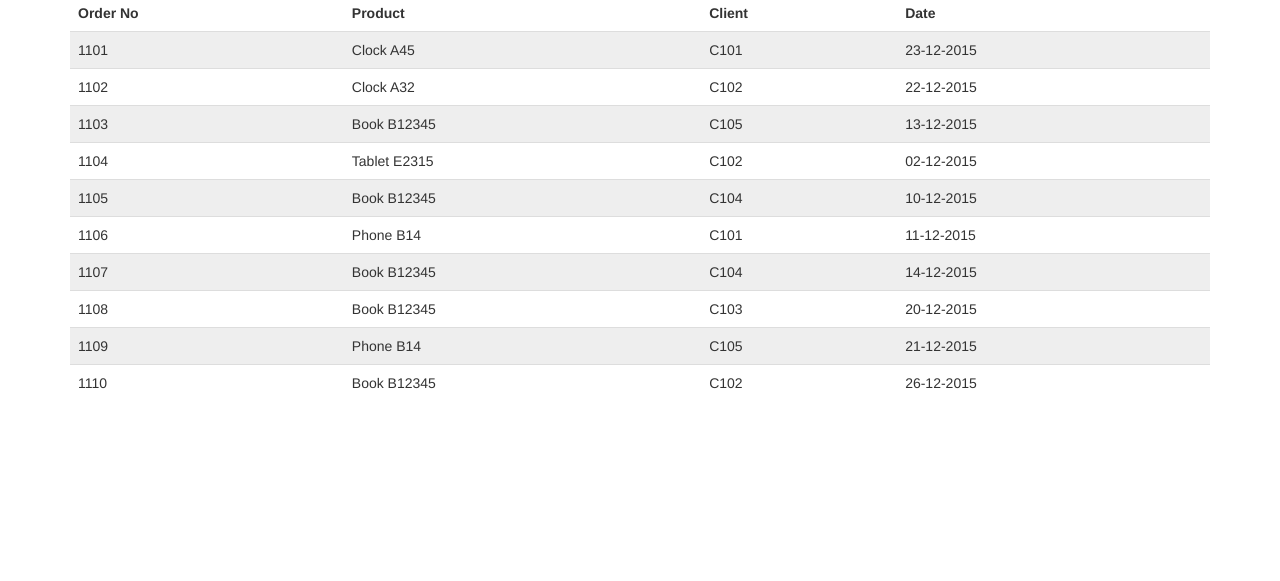
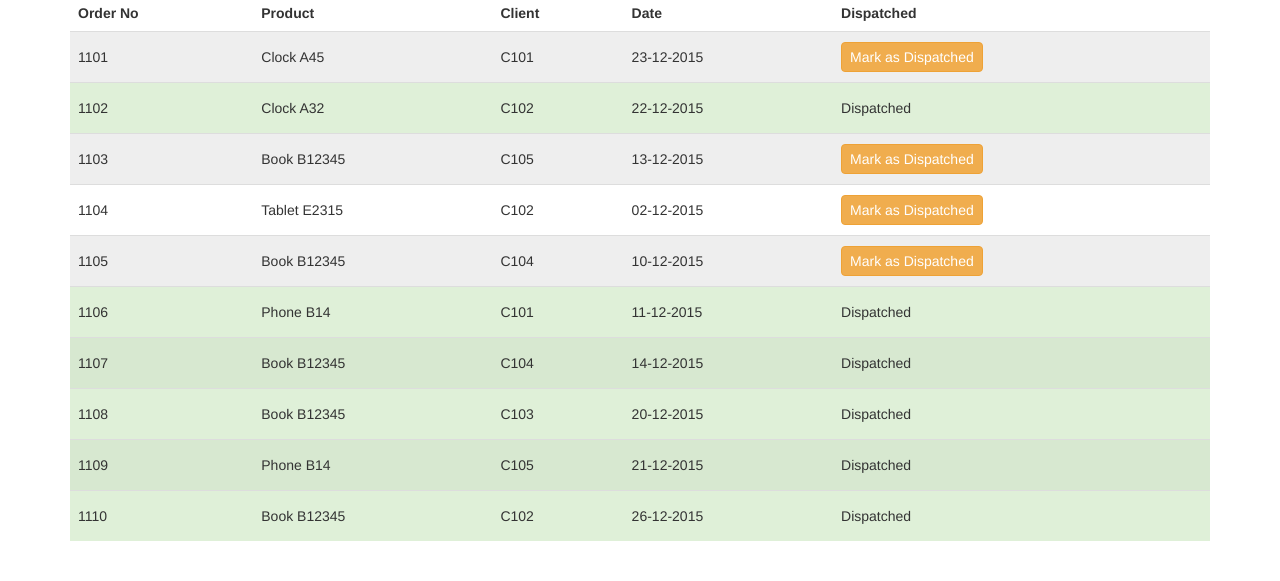
Before and after one commit to paulocoding/angular-test, a plain HTML site: page public/index.html in a window 1280 px wide. Shown: the part 219-800 px from the top of the page. Drawn offline with nearby package versions, Linux system fonts and the light colour scheme.

Commit message:
added dispatch orders feature

```diff
--- a/public/assets/css/styles.css
+++ b/public/assets/css/styles.css
@@ -3,3 +3,14 @@ body {
 
 .zebra:nth-child(even) {
   background-color: #eee; }
+
+.zebra:nth-child(even).bg-success {
+  background-color: #d7e8d0; }
+
+table.orders tr td {
+  vertical-align: middle;
+  height: 51px; }
+
+.small-btn {
+  margin: 0;
+  padding: 4px 8px; }
--- a/public/assets/js/bundle.js
+++ b/public/assets/js/bundle.js
@@ -3,16 +3,16 @@ angular.module("ordersApp", []);
 (function(){
 	var ordersFactory = function(){
 		var orders = [
-	    { orderNo: 1101, productName: "Clock A45", client: "C101", date: "23-12-2015"},
-	    { orderNo: 1102, productName: "Clock A32", client: "C102", date: "22-12-2015"},
-	    { orderNo: 1103, productName: "Book B12345", client: "C105", date: "13-12-2015"},
-	    { orderNo: 1104, productName: "Tablet E2315", client: "C102", date: "02-12-2015"},
-	    { orderNo: 1105, productName: "Book B12345", client: "C104", date: "10-12-2015"},
-	    { orderNo: 1106, productName: "Phone B14", client: "C101", date: "11-12-2015"},
-	    { orderNo: 1107, productName: "Book B12345", client: "C104", date: "14-12-2015"},
-	    { orderNo: 1108, productName: "Book B12345", client: "C103", date: "20-12-2015"},
-	    { orderNo: 1109, productName: "Phone B14", client: "C105", date: "21-12-2015"},
-	    { orderNo: 1110, productName: "Book B12345", client: "C102", date: "26-12-2015"}
+	    { orderNo: 1101, productName: "Clock A45", client: "C101", date: "23-12-2015", sent: false},
+	    { orderNo: 1102, productName: "Clock A32", client: "C102", date: "22-12-2015", sent: true},
+	    { orderNo: 1103, productName: "Book B12345", client: "C105", date: "13-12-2015", sent: false},
+	    { orderNo: 1104, productName: "Tablet E2315", client: "C102", date: "02-12-2015", sent: false},
+	    { orderNo: 1105, productName: "Book B12345", client: "C104", date: "10-12-2015", sent: false},
+	    { orderNo: 1106, productName: "Phone B14", client: "C101", date: "11-12-2015", sent: true},
+	    { orderNo: 1107, productName: "Book B12345", client: "C104", date: "14-12-2015", sent: true},
+	    { orderNo: 1108, productName: "Book B12345", client: "C103", date: "20-12-2015", sent: true},
+	    { orderNo: 1109, productName: "Phone B14", client: "C105", date: "21-12-2015", sent: true},
+	    { orderNo: 1110, productName: "Book B12345", client: "C102", date: "26-12-2015", sent: true}
 	  ];
 		var factory = {};
 		factory.getOrders = function(){
@@ -25,6 +25,9 @@ angular.module("ordersApp", []);
 
 var OrdersListController = function($scope, ordersFactory){
   $scope.orders = ordersFactory.getOrders();
+  $scope.sendOrder = function(order){
+    order.sent = true;
+  };
 };
 OrdersListController.$inject = ["$scope", "ordersFactory"];
 angular.module("ordersApp").controller("OrdersListController",OrdersListController);
--- a/public/index.html
+++ b/public/index.html
@@ -9,7 +9,7 @@
     <meta name="description" content="">
     <meta name="author" content="">
 
-    <title>Starter Template for Bootstrap</title>
+    <title>ASome Store</title>
 
     <!-- Bootstrap core CSS -->
     <link href="assets/css/bootstrap.min.css" rel="stylesheet">
@@ -22,24 +22,29 @@
 
     <div class="container">
 			<div class="page-header">
-			  <h1>AweSome Store</h1>
+			  <h1>ASome Store</h1>
 			</div>
 
 			<section ng-app="ordersApp">
 				<div ng-controller="OrdersListController">
 					<h2>Orders</h2>
-					<table class="table">
+					<table class="table orders">
 						<tr>
 							<th>Order No</th>
 							<th>Product</th>
 							<th>Client</th>
 							<th>Date</th>
+							<th>Dispatched</th>
 						</tr>
-						<tr ng-repeat="order in orders" class="zebra">
+						<tr ng-repeat="order in orders" class="zebra" ng-class="order.sent? 'bg-success':''">
 							<td>{{ order.orderNo }}</td>
 							<td>{{ order.productName }}</td>
 							<td>{{ order.client }}</td>
 							<td>{{ order.date }}</td>
+							<td>
+                <a ng-click="sendOrder(order)" class="btn btn-warning small-btn" ng-hide="order.sent">Mark as Dispatched</a>
+                <span ng-show="order.sent">Dispatched</span>
+              </td>
 						</tr>
 					</table>
 				</div>
--- a/source/js/2-controllers.js
+++ b/source/js/2-controllers.js
@@ -1,5 +1,8 @@
 var OrdersListController = function($scope, ordersFactory){
   $scope.orders = ordersFactory.getOrders();
+  $scope.sendOrder = function(order){
+    order.sent = true;
+  };
 };
 OrdersListController.$inject = ["$scope", "ordersFactory"];
 angular.module("ordersApp").controller("OrdersListController",OrdersListController);
--- a/source/scss/2-layout/base-layout.scss
+++ b/source/scss/2-layout/base-layout.scss
@@ -5,3 +5,16 @@ body {
 .zebra:nth-child(even){
   background-color: #eee;
 }
+
+.zebra:nth-child(even).bg-success{
+  background-color: #d7e8d0;
+}
+
+table.orders tr td{
+  vertical-align: middle;
+  height: 51px;
+}
+.small-btn{
+  margin: 0;
+  padding: 4px 8px;
+}
```
Also changed, not shown: source/js/1-services.js (+10 -10 lines), public/assets/css/2-layout/base-layout.css.
